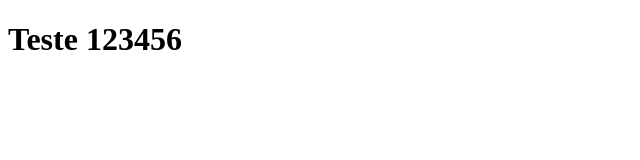
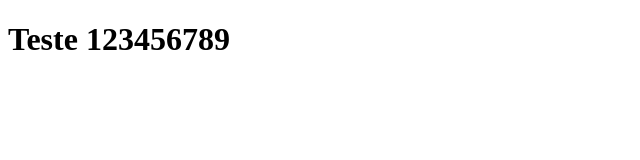
Before and after one commit to LucasBadan/clone-tabnews, a Next.js app: page / in a window 1280 px wide. Shown: the top 160 px of the page, without its empty margins (0-640 px from the left). Built offline with nearby package versions, Linux system fonts and the light colour scheme.

Commit message:
modificando o teste

```diff
--- a/pages/index.js
+++ b/pages/index.js
@@ -1,5 +1,5 @@
 function Home(){
-    return <h1>Teste 123456</h1>
+    return <h1>Teste 123456789</h1>
 
 }
 
```
